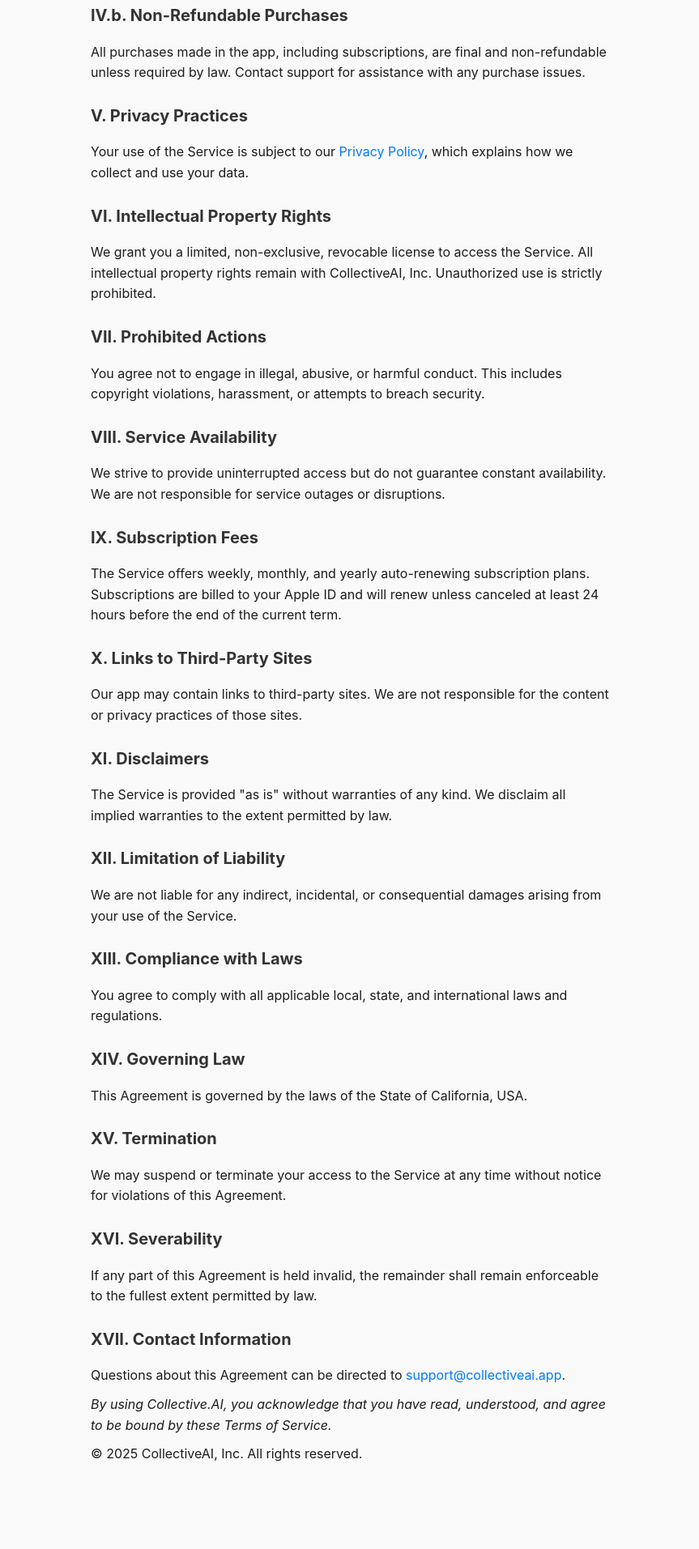
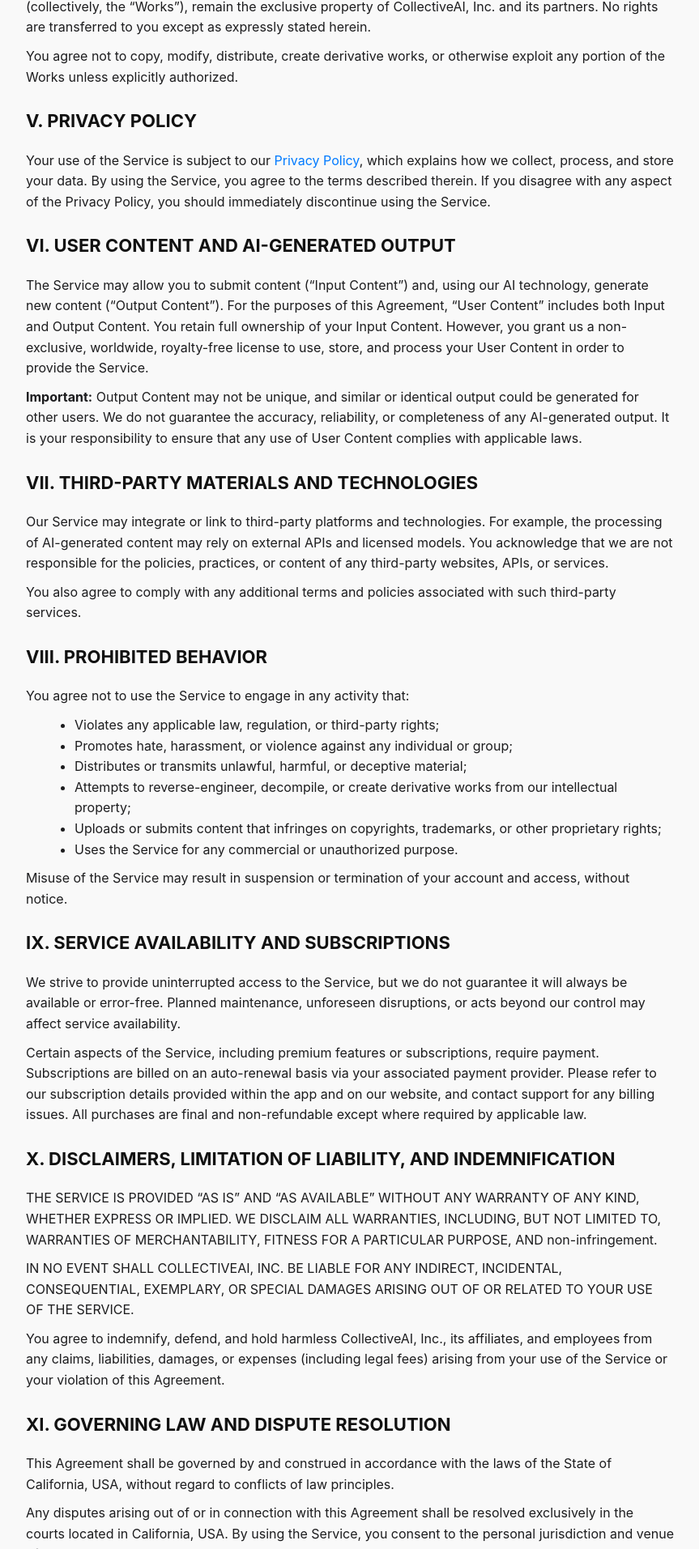
Before and after one commit to Coll3ctiveAI/collectiveai-privacy-policy, a plain HTML site: page termsofconditions.html in a window 1280 px wide. Shown: the part 887-2800 px from the top of the page at 81% size, without its empty margins (208-1071 px from the left). Before the commit the page ends 2726 px from the top, so only its background shows below. Drawn offline with Linux system fonts and the light colour scheme.

Commit message:
Update termsofconditions.html

```diff
--- a/termsofconditions.html
+++ b/termsofconditions.html
@@ -13,19 +13,14 @@
       color: #1c1c1e;
       line-height: 1.6;
       background-color: #f9f9f9;
-      max-width: 640px;
+      max-width: 800px;
       margin: auto;
     }
-    h1 {
-      font-size: 28px;
+    h1, h2 {
       color: #111;
-      margin-bottom: 10px;
     }
-    h2 {
-      font-size: 20px;
-      color: #333;
-      margin-top: 24px;
-    }
+    h1 { font-size: 28px; }
+    h2 { font-size: 22px; margin-top: 24px; }
     p {
       margin: 10px 0;
     }
@@ -36,70 +31,139 @@
     a:hover {
       text-decoration: underline;
     }
+    ul {
+      margin: 10px 0 10px 20px;
+    }
   </style>
 </head>
 <body>
   <h1>Terms of Service</h1>
   <p><strong>Effective Date:</strong> April 8, 2025</p>
 
-  <h2>I. Introduction</h2>
-  <p>This Terms of Service Agreement ("Agreement") constitutes a legally binding contract between the user ("you") and CollectiveAI, Inc. ("we", "us"), governing your use of the Collective.AI mobile application and website ("Service"). By accessing or using the Service, you agree to comply with this Agreement. If you do not agree, you must discontinue use of the Service.</p>
+  <!-- I. INTRODUCTION -->
+  <h2>I. INTRODUCTION</h2>
+  <p>
+    This Terms of Service Agreement (“Agreement”) is a legally binding contract between you (“you”, “your”, or “User”) and CollectiveAI, Inc. (“we”, “us”, or “our”), governing your use of the Collective.AI mobile application and website (collectively, the “Service”). By accessing or using the Service, you agree to the terms and conditions set forth in this Agreement. If you do not agree, please discontinue use immediately.
+  </p>
+  <p>
+    All documents referenced herein, including our <a href="https://coll3ctiveai.github.io/collectiveai-privacy-policy" target="_blank">Privacy Policy</a>, are incorporated by reference. Please read this Agreement carefully.
+  </p>
 
-  <h2>II. Amendments to the Agreement</h2>
-  <p>We reserve the right to update this Agreement at any time. Updates will take effect when posted on our website or in the app. Continued use of the Service after such updates constitutes your acceptance of the new terms.</p>
+  <!-- II. AMENDMENTS -->
+  <h2>II. AMENDMENTS TO THE AGREEMENT</h2>
+  <p>
+    We reserve the right to modify this Agreement at any time. All updates will be posted on the website and/or in the app, and your continued use of the Service following any changes will constitute acceptance of the modified terms. It is your responsibility to periodically review the current version of the Agreement.
+  </p>
 
-  <h2>III. Use Eligibility</h2>
-  <p>The Service is intended for users aged 18 and above. Users aged 13–17 may only use the Service with parental or guardian consent. The Service is not available to anyone under 13 years of age.</p>
+  <!-- III. ELIGIBILITY AND USER ACCOUNT -->
+  <h2>III. USE ELIGIBILITY AND USER ACCOUNT</h2>
+  <p>
+    The Service is intended for users aged 18 and older. Users aged 13–17 may only use the Service with parental or guardian consent, and the Service is not available to those under 13 years of age. By using the Service, you confirm that you are at least of legal age in your jurisdiction, or if you are a minor (aged 13–17), that you have obtained the necessary consent from a parent or guardian.
+  </p>
 
-  <h2>IV. General Usage Terms</h2>
-  <p>The Service is for personal, non-commercial use only. You agree not to use the Service for unlawful, harmful, or unauthorized purposes.</p>
+  <!-- IV. LICENSE AND INTELLECTUAL PROPERTY RIGHTS -->
+  <h2>IV. INTELLECTUAL PROPERTY RIGHTS AND LICENSE</h2>
+  <p>
+    We grant you a limited, non-exclusive, revocable license to access and use the Service for personal, non-commercial purposes only, subject to the terms of this Agreement. All intellectual property rights, including but not limited to source code, design, graphics, user interface, and content provided by us (collectively, the “Works”), remain the exclusive property of CollectiveAI, Inc. and its partners. No rights are transferred to you except as expressly stated herein.
+  </p>
+  <p>
+    You agree not to copy, modify, distribute, create derivative works, or otherwise exploit any portion of the Works unless explicitly authorized.
+  </p>
 
-  <h2>IV.a. Consent to Share Consumption Data with Apple</h2>
-  <p>By using the app and making in-app purchases, you consent to our sharing of content usage data with Apple as necessary to process refund requests.</p>
+  <!-- V. PRIVACY PRACTICES -->
+  <h2>V. PRIVACY POLICY</h2>
+  <p>
+    Your use of the Service is subject to our <a href="https://coll3ctiveai.github.io/collectiveai-privacy-policy" target="_blank">Privacy Policy</a>, which explains how we collect, process, and store your data. By using the Service, you agree to the terms described therein. If you disagree with any aspect of the Privacy Policy, you should immediately discontinue using the Service.
+  </p>
 
-  <h2>IV.b. Non-Refundable Purchases</h2>
-  <p>All purchases made in the app, including subscriptions, are final and non-refundable unless required by law. Contact support for assistance with any purchase issues.</p>
+  <!-- VI. USER CONTENT AND AI-GENERATED OUTPUT -->
+  <h2>VI. USER CONTENT AND AI-GENERATED OUTPUT</h2>
+  <p>
+    The Service may allow you to submit content (“Input Content”) and, using our AI technology, generate new content (“Output Content”). For the purposes of this Agreement, “User Content” includes both Input and Output Content. You retain full ownership of your Input Content. However, you grant us a non-exclusive, worldwide, royalty-free license to use, store, and process your User Content in order to provide the Service.
+  </p>
+  <p>
+    <strong>Important:</strong> Output Content may not be unique, and similar or identical output could be generated for other users. We do not guarantee the accuracy, reliability, or completeness of any AI-generated output. It is your responsibility to ensure that any use of User Content complies with applicable laws.
+  </p>
 
-  <h2>V. Privacy Practices</h2>
-  <p>Your use of the Service is subject to our <a href="https://coll3ctiveai.github.io/collectiveai-privacy-policy" target="_blank">Privacy Policy</a>, which explains how we collect and use your data.</p>
+  <!-- VII. THIRD-PARTY MATERIALS AND TECHNOLOGIES -->
+  <h2>VII. THIRD-PARTY MATERIALS AND TECHNOLOGIES</h2>
+  <p>
+    Our Service may integrate or link to third-party platforms and technologies. For example, the processing of AI-generated content may rely on external APIs and licensed models. You acknowledge that we are not responsible for the policies, practices, or content of any third-party websites, APIs, or services.
+  </p>
+  <p>
+    You also agree to comply with any additional terms and policies associated with such third-party services.
+  </p>
 
-  <h2>VI. Intellectual Property Rights</h2>
-  <p>We grant you a limited, non-exclusive, revocable license to access the Service. All intellectual property rights remain with CollectiveAI, Inc. Unauthorized use is strictly prohibited.</p>
+  <!-- VIII. PROHIBITED BEHAVIOR -->
+  <h2>VIII. PROHIBITED BEHAVIOR</h2>
+  <p>
+    You agree not to use the Service to engage in any activity that:
+  </p>
+  <ul>
+    <li>Violates any applicable law, regulation, or third-party rights;</li>
+    <li>Promotes hate, harassment, or violence against any individual or group;</li>
+    <li>Distributes or transmits unlawful, harmful, or deceptive material;</li>
+    <li>Attempts to reverse-engineer, decompile, or create derivative works from our intellectual property;</li>
+    <li>Uploads or submits content that infringes on copyrights, trademarks, or other proprietary rights;</li>
+    <li>Uses the Service for any commercial or unauthorized purpose.</li>
+  </ul>
+  <p>
+    Misuse of the Service may result in suspension or termination of your account and access, without notice.
+  </p>
 
-  <h2>VII. Prohibited Actions</h2>
-  <p>You agree not to engage in illegal, abusive, or harmful conduct. This includes copyright violations, harassment, or attempts to breach security.</p>
+  <!-- IX. SERVICE AVAILABILITY AND SUBSCRIPTION -->
+  <h2>IX. SERVICE AVAILABILITY AND SUBSCRIPTIONS</h2>
+  <p>
+    We strive to provide uninterrupted access to the Service, but we do not guarantee it will always be available or error-free. Planned maintenance, unforeseen disruptions, or acts beyond our control may affect service availability.
+  </p>
+  <p>
+    Certain aspects of the Service, including premium features or subscriptions, require payment. Subscriptions are billed on an auto-renewal basis via your associated payment provider. Please refer to our subscription details provided within the app and on our website, and contact support for any billing issues. All purchases are final and non-refundable except where required by applicable law.
+  </p>
 
-  <h2>VIII. Service Availability</h2>
-  <p>We strive to provide uninterrupted access but do not guarantee constant availability. We are not responsible for service outages or disruptions.</p>
+  <!-- X. DISCLAIMERS, LIMITATIONS OF LIABILITY, AND INDEMNIFICATION -->
+  <h2>X. DISCLAIMERS, LIMITATION OF LIABILITY, AND INDEMNIFICATION</h2>
+  <p>
+    THE SERVICE IS PROVIDED “AS IS” AND “AS AVAILABLE” WITHOUT ANY WARRANTY OF ANY KIND, WHETHER EXPRESS OR IMPLIED. WE DISCLAIM ALL WARRANTIES, INCLUDING, BUT NOT LIMITED TO, WARRANTIES OF MERCHANTABILITY, FITNESS FOR A PARTICULAR PURPOSE, AND non-infringement.
+  </p>
+  <p>
+    IN NO EVENT SHALL COLLECTIVEAI, INC. BE LIABLE FOR ANY INDIRECT, INCIDENTAL, CONSEQUENTIAL, EXEMPLARY, OR SPECIAL DAMAGES ARISING OUT OF OR RELATED TO YOUR USE OF THE SERVICE.
+  </p>
+  <p>
+    You agree to indemnify, defend, and hold harmless CollectiveAI, Inc., its affiliates, and employees from any claims, liabilities, damages, or expenses (including legal fees) arising from your use of the Service or your violation of this Agreement.
+  </p>
 
-  <h2>IX. Subscription Fees</h2>
-  <p>The Service offers weekly, monthly, and yearly auto-renewing subscription plans. Subscriptions are billed to your Apple ID and will renew unless canceled at least 24 hours before the end of the current term.</p>
+  <!-- XI. GOVERNING LAW AND DISPUTE RESOLUTION -->
+  <h2>XI. GOVERNING LAW AND DISPUTE RESOLUTION</h2>
+  <p>
+    This Agreement shall be governed by and construed in accordance with the laws of the State of California, USA, without regard to conflicts of law principles.
+  </p>
+  <p>
+    Any disputes arising out of or in connection with this Agreement shall be resolved exclusively in the courts located in California, USA. By using the Service, you consent to the personal jurisdiction and venue of these courts.
+  </p>
+  <p>
+    <strong>Class Action Waiver:</strong> You agree to waive your right to participate in any class action litigation against CollectiveAI, Inc.
+  </p>
 
-  <h2>X. Links to Third-Party Sites</h2>
-  <p>Our app may contain links to third-party sites. We are not responsible for the content or privacy practices of those sites.</p>
+  <!-- XII. TERMINATION AND SEVERABILITY -->
+  <h2>XII. TERMINATION AND SEVERABILITY</h2>
+  <p>
+    We reserve the right to suspend or terminate your access to the Service at any time, with or without notice, for any reason including, without limitation, your violation of this Agreement.
+  </p>
+  <p>
+    If any provision of this Agreement is found to be invalid or unenforceable by a court of competent jurisdiction, the remaining provisions shall continue in full force and effect.
+  </p>
+  <p>
+    You are not permitted to assign or transfer any rights or obligations under this Agreement without our prior written consent.
+  </p>
 
-  <h2>XI. Disclaimers</h2>
-  <p>The Service is provided "as is" without warranties of any kind. We disclaim all implied warranties to the extent permitted by law.</p>
-
-  <h2>XII. Limitation of Liability</h2>
-  <p>We are not liable for any indirect, incidental, or consequential damages arising from your use of the Service.</p>
-
-  <h2>XIII. Compliance with Laws</h2>
-  <p>You agree to comply with all applicable local, state, and international laws and regulations.</p>
-
-  <h2>XIV. Governing Law</h2>
-  <p>This Agreement is governed by the laws of the State of California, USA.</p>
-
-  <h2>XV. Termination</h2>
-  <p>We may suspend or terminate your access to the Service at any time without notice for violations of this Agreement.</p>
-
-  <h2>XVI. Severability</h2>
-  <p>If any part of this Agreement is held invalid, the remainder shall remain enforceable to the fullest extent permitted by law.</p>
-
-  <h2>XVII. Contact Information</h2>
-  <p>Questions about this Agreement can be directed to <a href="mailto:support@collectiveai.app">support@collectiveai.app</a>.</p>
-
-  <p><em>By using Collective.AI, you acknowledge that you have read, understood, and agree to be bound by these Terms of Service.</em></p>
+  <!-- XIII. CONTACT INFORMATION -->
+  <h2>XIII. CONTACT INFORMATION</h2>
+  <p>
+    If you have any questions or concerns about this Agreement or the Service, please contact our support team at <a href="mailto:support@collectiveai.app">support@collectiveai.app</a>.
+  </p>
+  <p>
+    By using Collective.AI, you acknowledge that you have read, understood, and agree to be bound by the terms of this Agreement.
+  </p>
   <p>&copy; 2025 CollectiveAI, Inc. All rights reserved.</p>
 </body>
 </html>
```
